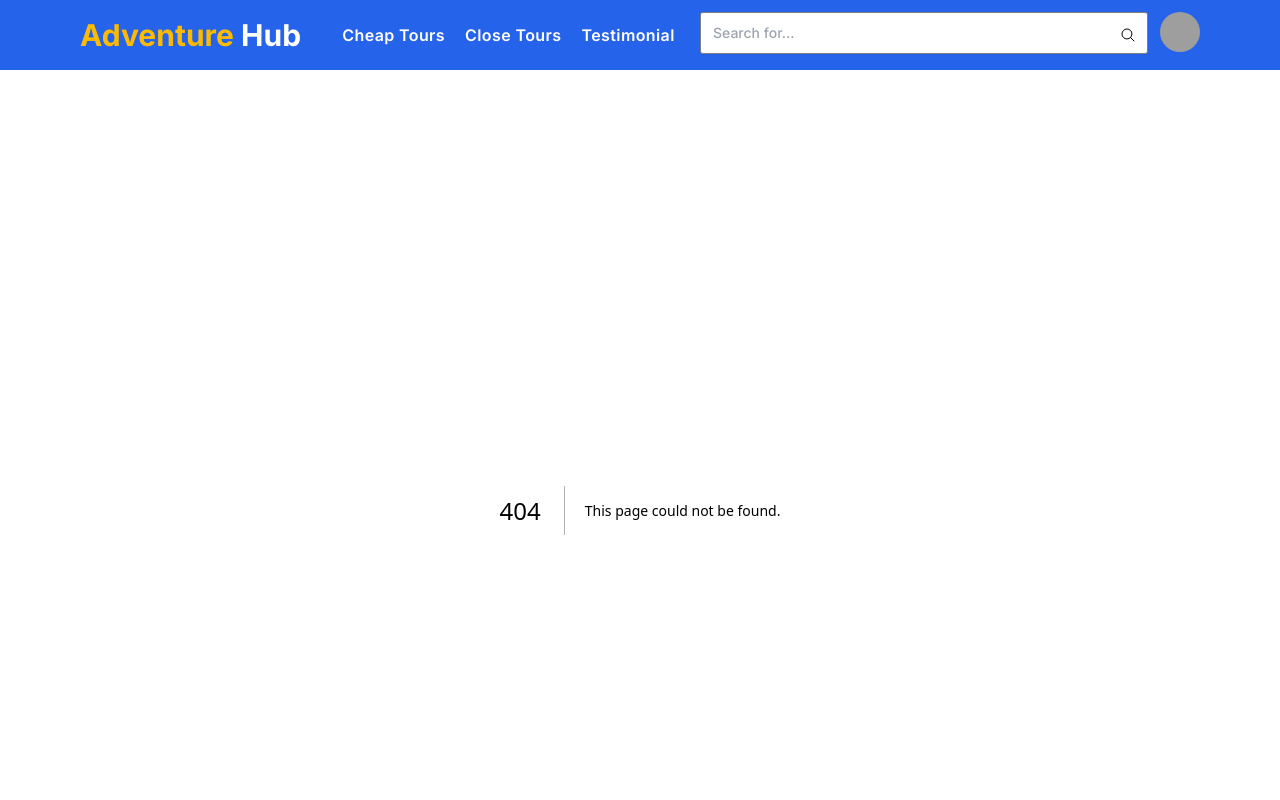
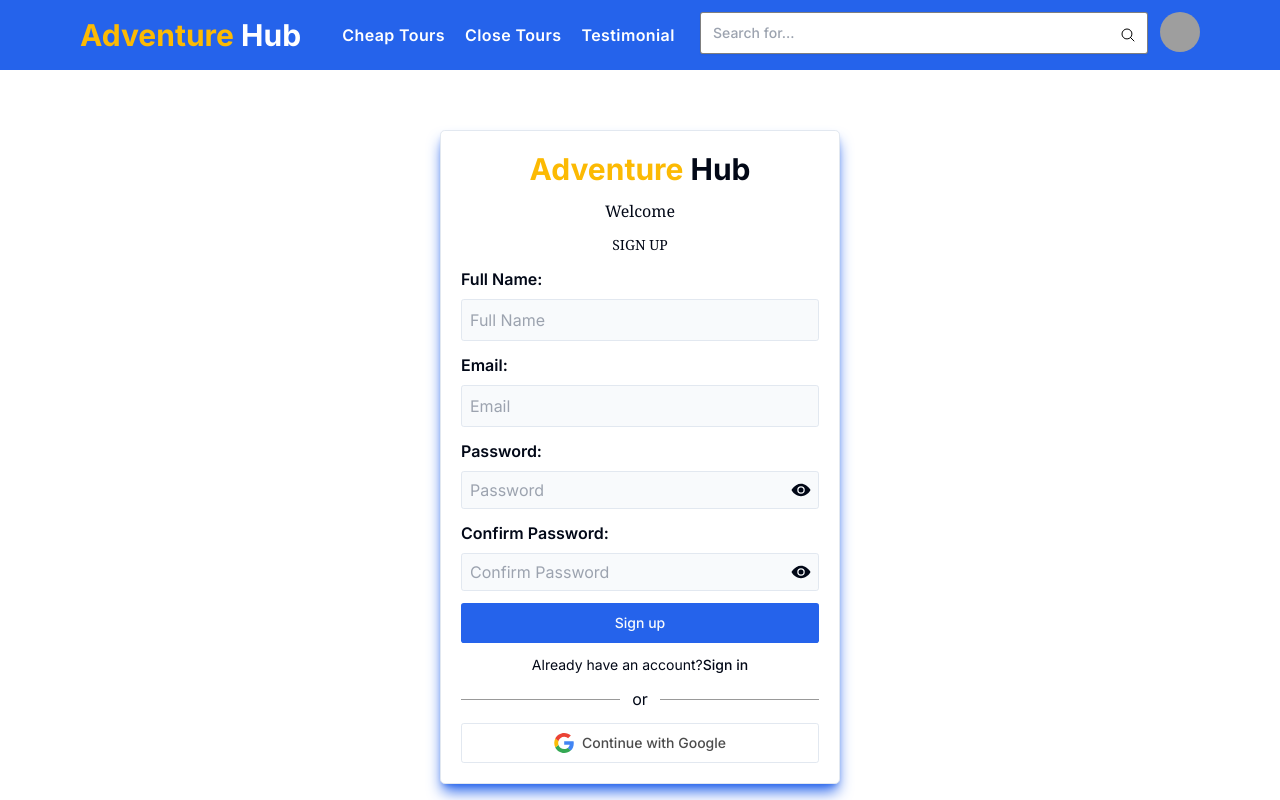
Before and after one commit to Abenezer-berhanu/final_tour_and_travel_production, a Next.js app: page /auth/signup in a window 1280 px wide. Before the commit this address had no page. Shown: the top 800 px of the page. Built offline with nearby package versions, Linux system fonts and the light colour scheme; grey boxes are pictures that could not be loaded.

Commit message:
ADD:signup page

```diff
--- a/package.json
+++ b/package.json
@@ -25,6 +25,7 @@
     "react-dropzone": "^14.2.3",
     "react-icons": "^5.2.1",
     "react-leaflet": "^4.2.1",
+    "react-loader-spinner": "^6.1.6",
     "tailwind-merge": "^2.3.0",
     "tailwindcss-animate": "^1.0.7"
   },
--- /dev/null
+++ b/src/app/auth/signin/page.jsx
@@ -0,0 +1,68 @@
+import { Button } from "@/components/ui/button";
+import NavbarLogo from "@/components/uiComponents/NavbarLogo";
+import SigninForm from "@/components/uiComponents/SigninForm";
+import Link from "next/link";
+import React from "react";
+
+function page() {
+  return (
+    <div className="h-dvh flex items-start justify-center">
+      {/* {isLoading && (
+    <div className="absolute left-0 right-0 bottom-0 top-0 m-auto w-dvw h-dvh flex items-center justify-center">
+      <Spinner />
+    </div>
+  )} */}
+      <div className="flex flex-col justify-center mt-5 items-center gap-3 w-full p-5 bg-white rounded-lg shadow-lg shadow-primary border md:min-w-[400px] sm:w-full sm:max-w-[90%]">
+        <NavbarLogo />
+        <p className="font-serif">Welcome back</p>
+        <p className="font-serif font-medium text-sm">SIGN IN</p>
+        <SigninForm />
+        <p className="text-sm">
+          Don{"'"}t have an account?{" "}
+          <Link href={"/auth/signup"} className="font-medium hover:underline">
+            Sign up
+          </Link>
+        </p>
+        <div className="flex flex-col gap-3 w-full">
+          {/* for or line */}
+          <div className="relative flex items-center justify-center h-6">
+            <div className="w-full h-[1px] bg-black/40 "></div>
+            <p className="w-fit px-3 bg-white absolute">or</p>
+          </div>
+          {/* for or line */}
+
+          <Button className="bg-white w-full hover:bg-white border text-black/70 flex gap-2">
+            <svg
+              xmlns="http://www.w3.org/2000/svg"
+              width="20"
+              height="20"
+              preserveAspectRatio="xMidYMid"
+              viewBox="0 0 256 262"
+              id="google"
+            >
+              <path
+                fill="#4285F4"
+                d="M255.878 133.451c0-10.734-.871-18.567-2.756-26.69H130.55v48.448h71.947c-1.45 12.04-9.283 30.172-26.69 42.356l-.244 1.622 38.755 30.023 2.685.268c24.659-22.774 38.875-56.282 38.875-96.027"
+              ></path>
+              <path
+                fill="#34A853"
+                d="M130.55 261.1c35.248 0 64.839-11.605 86.453-31.622l-41.196-31.913c-11.024 7.688-25.82 13.055-45.257 13.055-34.523 0-63.824-22.773-74.269-54.25l-1.531.13-40.298 31.187-.527 1.465C35.393 231.798 79.49 261.1 130.55 261.1"
+              ></path>
+              <path
+                fill="#FBBC05"
+                d="M56.281 156.37c-2.756-8.123-4.351-16.827-4.351-25.82 0-8.994 1.595-17.697 4.206-25.82l-.073-1.73L15.26 71.312l-1.335.635C5.077 89.644 0 109.517 0 130.55s5.077 40.905 13.925 58.602l42.356-32.782"
+              ></path>
+              <path
+                fill="#EB4335"
+                d="M130.55 50.479c24.514 0 41.05 10.589 50.479 19.438l36.844-35.974C195.245 12.91 165.798 0 130.55 0 79.49 0 35.393 29.301 13.925 71.947l42.211 32.783c10.59-31.477 39.891-54.251 74.414-54.251"
+              ></path>
+            </svg>
+            Continue with Google
+          </Button>
+        </div>
+      </div>
+    </div>
+  );
+}
+
+export default page;
--- /dev/null
+++ b/src/app/auth/signup/page.jsx
@@ -0,0 +1,67 @@
+import { Button } from "@/components/ui/button";
+import NavbarLogo from "@/components/uiComponents/NavbarLogo";
+import SignupForm from "@/components/uiComponents/SignupForm";
+import Link from "next/link";
+
+function page() {
+  return (
+    <div className="min-h-screen flex items-start justify-center h-dvh relative">
+      {/* {isLoading && (
+        <div className="absolute left-0 right-0 bottom-0 top-0 m-auto w-dvw h-dvh flex items-center justify-center">
+          <Spinner />
+        </div>
+      )} */}
+      <div className="flex flex-col mt-5 justify-center items-center gap-3 w-full md:min-w-[400px] sm:w-full sm:max-w-[90%] p-5 bg-white rounded-lg shadow-lg shadow-primary border">
+        <NavbarLogo />
+        <p className="font-serif">Welcome</p>
+        <p className="font-serif font-medium text-sm">SIGN UP</p>
+        <SignupForm />
+        <p className="text-sm">
+          Already have an account?
+          <Link href={"/auth/signin"} className="font-medium hover:underline">
+            Sign in
+          </Link>
+        </p>
+        <div className="flex flex-col gap-3 w-full">
+          {/* for or line */}
+          <div className="relative flex items-center justify-center h-6">
+            <div className="w-full h-[1px] bg-black/40"></div>
+            <p className="w-fit px-3 bg-white absolute">or</p>
+          </div>
+          {/* for or line */}
+
+          <Button className="bg-white w-full hover:bg-white border text-black/70 flex gap-2">
+            <svg
+              xmlns="http://www.w3.org/2000/svg"
+              width="20"
+              height="20"
+              preserveAspectRatio="xMidYMid"
+              viewBox="0 0 256 262"
+              id="google"
+            >
+              <path
+                fill="#4285F4"
+                d="M255.878 133.451c0-10.734-.871-18.567-2.756-26.69H130.55v48.448h71.947c-1.45 12.04-9.283 30.172-26.69 42.356l-.244 1.622 38.755 30.023 2.685.268c24.659-22.774 38.875-56.282 38.875-96.027"
+              ></path>
+              <path
+                fill="#34A853"
+                d="M130.55 261.1c35.248 0 64.839-11.605 86.453-31.622l-41.196-31.913c-11.024 7.688-25.82 13.055-45.257 13.055-34.523 0-63.824-22.773-74.269-54.25l-1.531.13-40.298 31.187-.527 1.465C35.393 231.798 79.49 261.1 130.55 261.1"
+              ></path>
+              <path
+                fill="#FBBC05"
+                d="M56.281 156.37c-2.756-8.123-4.351-16.827-4.351-25.82 0-8.994 1.595-17.697 4.206-25.82l-.073-1.73L15.26 71.312l-1.335.635C5.077 89.644 0 109.517 0 130.55s5.077 40.905 13.925 58.602l42.356-32.782"
+              ></path>
+              <path
+                fill="#EB4335"
+                d="M130.55 50.479c24.514 0 41.05 10.589 50.479 19.438l36.844-35.974C195.245 12.91 165.798 0 130.55 0 79.49 0 35.393 29.301 13.925 71.947l42.211 32.783c10.59-31.477 39.891-54.251 74.414-54.251"
+              ></path>
+            </svg>
+            Continue with Google
+          </Button>
+        </div>
+      </div>
+    </div>
+  );
+}
+
+export default page;
--- a/src/app/layout.js
+++ b/src/app/layout.js
@@ -16,7 +16,7 @@
 
 export default function RootLayout({ children }) {
   return (
-    <html lang="en" className="relative">
+    <html lang="en" className="">
       <body
         className={cn(
           "min-h-screen bg-background font-sans antialiased flex flex-col",
@@ -24,7 +24,7 @@
         )}
       >
         <Navbar />
-        <div className="max-w-[1400px] mx-auto flex-1">{children}</div>
+        <div className="max-w-[1400px] mx-auto flex-1 flex-shrink-0">{children}</div>
         <Footer />
       </body>
     </html>
--- /dev/null
+++ b/src/components/uiComponents/SigninForm.jsx
@@ -0,0 +1,35 @@
+import Link from "next/link";
+import React from "react";
+import { Button } from "../ui/button";
+
+export default function SigninForm() {
+  return (
+    <form className="w-full flex flex-col gap-3">
+      <span className="flex flex-col gap-2">
+        <p className="font-semibold">Email:</p>
+        <input
+          type="email"
+          name="email"
+          placeholder="Email"
+          className="border py-2 bg-slate-50 rounded-md indent-2 outline-none focus:bg-white"
+        />
+      </span>
+      <span className="flex flex-col gap-2">
+        <p className="font-semibold">password:</p>
+        <input
+          type="password"
+          name="password"
+          placeholder="Password"
+          className="border py-2 bg-slate-50 rounded-md indent-2 outline-none focus:bg-white"
+        />
+      </span>
+      <Link
+        href={"/user/forgotPassword"}
+        className="text-sm ml-auto my-2 font-medium"
+      >
+        Forgot Password
+      </Link>
+      <Button type="submit">Sign in</Button>
+    </form>
+  );
+}
--- /dev/null
+++ b/src/components/uiComponents/SignupForm.jsx
@@ -0,0 +1,73 @@
+"use client";
+import { IoEye, IoEyeOff } from "react-icons/io5";
+import { Button } from "../ui/button";
+import { useState } from "react";
+
+function SignupForm() {
+  const [showPassword, setShowPassword] = useState(false);
+  const [showConfirmPassword, setShowConfirmPassword] = useState(false);
+  return (
+    <form className="flex flex-col w-full gap-3">
+      <span className="flex flex-col gap-2">
+        <p className="font-semibold">Full Name:</p>
+        <input
+          type="text"
+          name="fullName"
+          placeholder="Full Name"
+          className="border py-2 bg-slate-50 rounded-md indent-2 outline-none focus:bg-white"
+        />
+      </span>
+      <span className="flex flex-col gap-2">
+        <p className="font-semibold">Email:</p>
+        <input
+          type="email"
+          name="email"
+          placeholder="Email"
+          className="border py-2 bg-slate-50 rounded-md indent-2 outline-none focus:bg-white"
+        />
+      </span>
+      <span className="flex flex-col gap-2">
+        <p className="font-semibold">Password:</p>
+
+        <span className="relative flex">
+          <input
+            type={showPassword ? "text" : "password"}
+            name="password"
+            placeholder="Password"
+            className="border py-2 bg-slate-50 w-full h-full rounded-md indent-2 outline-none focus:bg-white"
+          />
+          {showPassword ? (
+            <IoEyeOff className="absolute top-0 bottom-0 my-auto right-2 text-xl" />
+          ) : (
+            <IoEye className="absolute top-0 bottom-0 my-auto right-2 text-xl" />
+          )}
+        </span>
+      </span>
+      <span className="flex flex-col gap-2">
+        <p className="font-semibold">Confirm Password:</p>
+        <span className="relative flex">
+          <input
+            type={showConfirmPassword ? "text" : "password"}
+            name="confirmPassword"
+            placeholder="Confirm Password"
+            className="border py-2 bg-slate-50 w-full h-full rounded-md indent-2 outline-none focus:bg-white"
+          />
+          {showConfirmPassword ? (
+            <IoEyeOff
+              className="absolute top-0 bottom-0 my-auto right-2 text-xl"
+              onClick={() => setShowPassword(!showConfirmPassword)}
+            />
+          ) : (
+            <IoEye
+              className="absolute top-0 bottom-0 my-auto right-2 text-xl"
+              onClick={() => setShowConfirmPassword(!showConfirmPassword)}
+            />
+          )}
+        </span>
+      </span>
+      <Button type="submit">Sign up</Button>
+    </form>
+  );
+}
+
+export default SignupForm;
```
Also changed, not shown: 1 other file (tests, documents, lock files or other folders).
